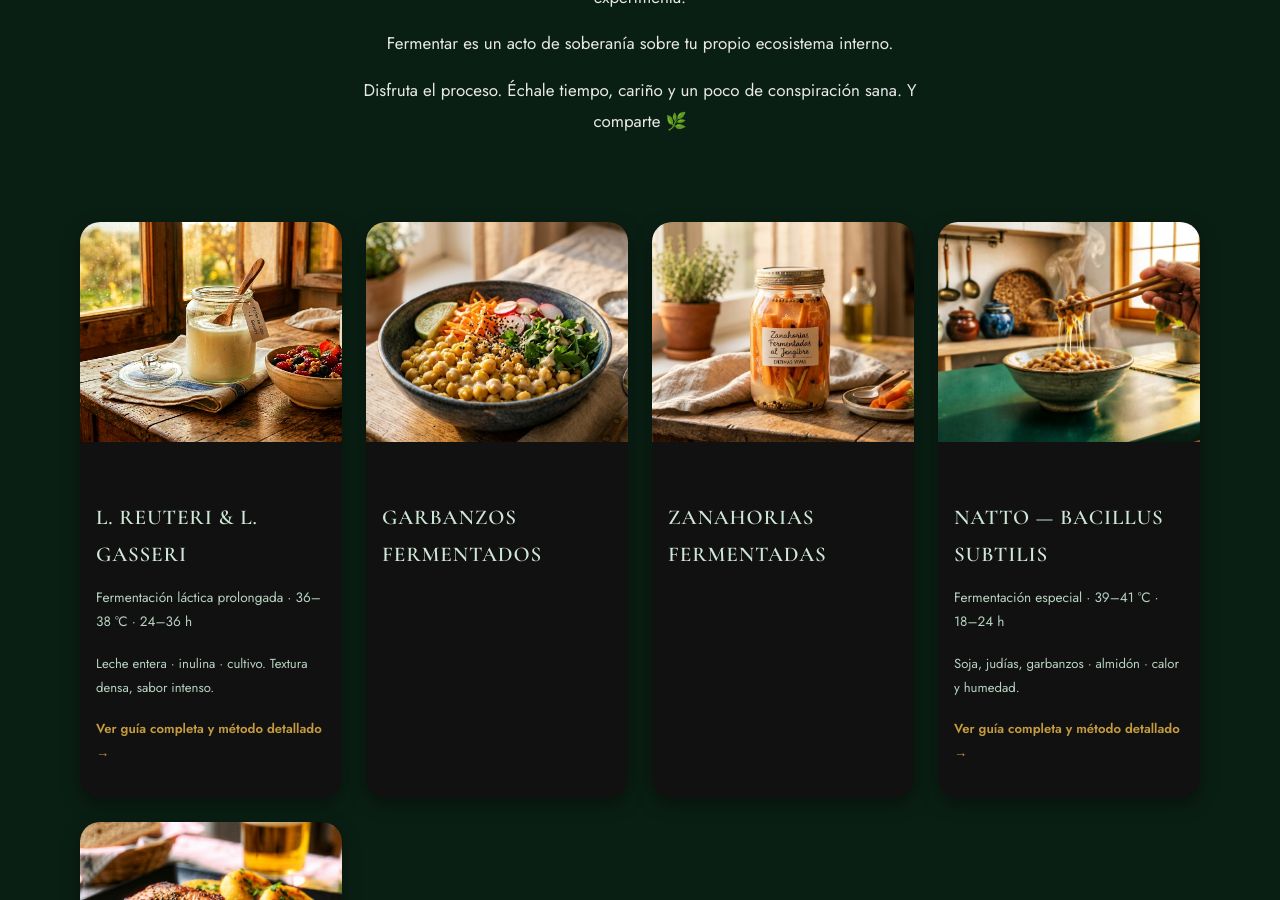
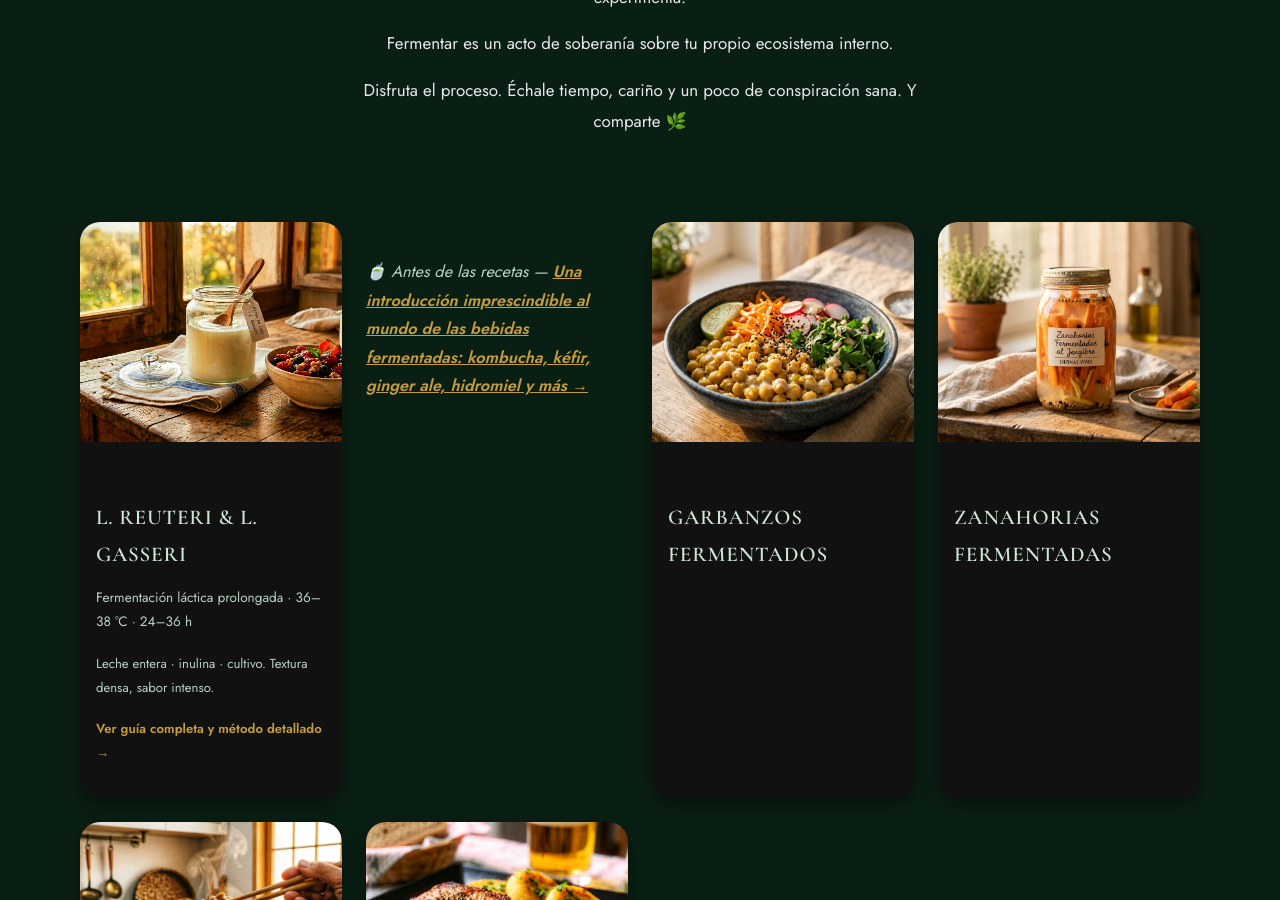
Before and after one commit to askedwhy11/fermentarBK, a Jekyll site: the page built from recetas.html, in a window 1280 px wide and 900 px high, scrolled down 801 px. Built offline with Jekyll 4.4.1, drawn with Linux system fonts in a browser that asks for light colours.

Commit message:
Update recetas.html

```diff
--- a/recetas.html
+++ b/recetas.html
@@ -102,8 +102,8 @@ title: Recetas
       <p style="font-size:0.82rem; color:#c49b3f; margin-top:8px; font-weight:600;">Ver guía completa y método detallado →</p>
     </div>
   </a>
-
-  <a href="recetas/garbanzos.html" class="card">
+<p class="bridge">🍵 Antes de las recetas — <a href="bebidas.html" style="color:#c49b3f; font-weight:bold;">Una introducción imprescindible al mundo de las bebidas fermentadas: kombucha, kéfir, ginger ale, hidromiel y más →</a></p>
+      <a href="recetas/garbanzos.html" class="card">
     <img src="image/garbanzos.jpeg" alt="Garbanzos fermentados vivos">
     <div class="card-content">
       <h3>Garbanzos fermentados</h3>
```
